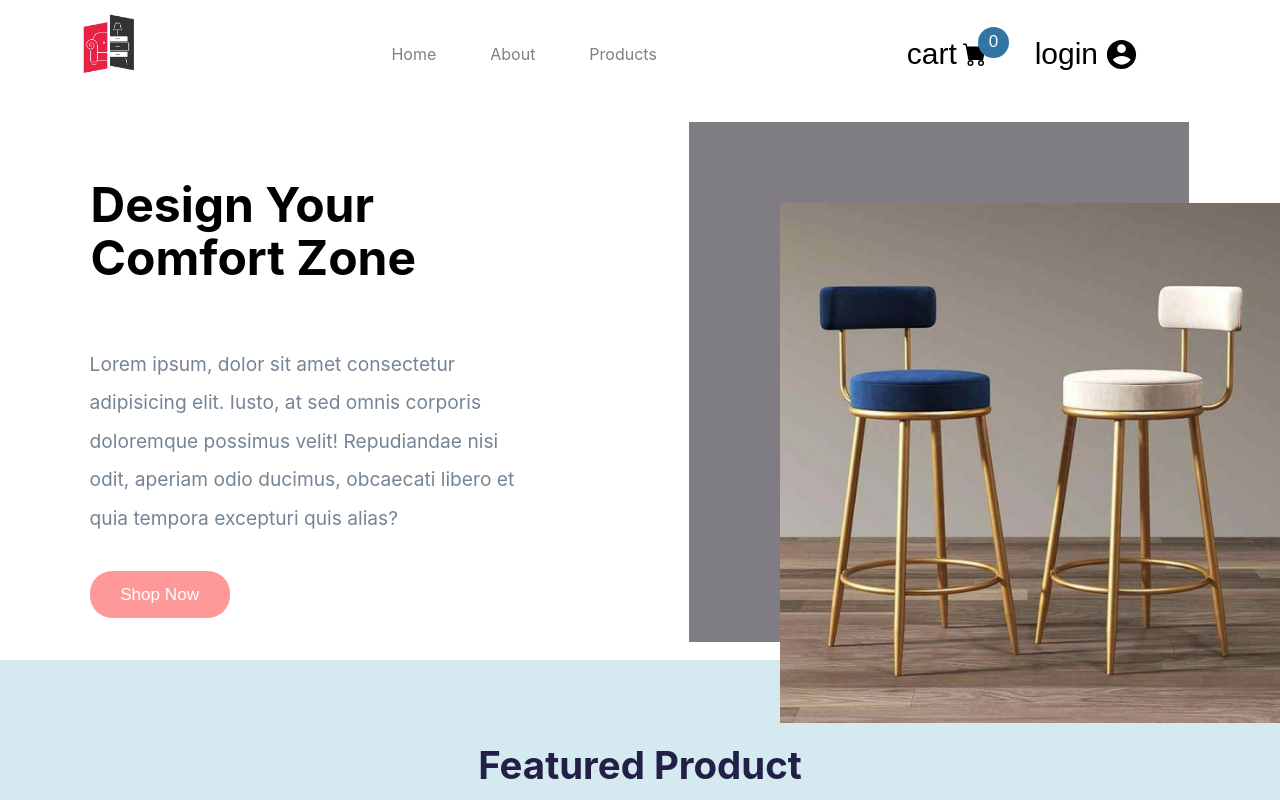
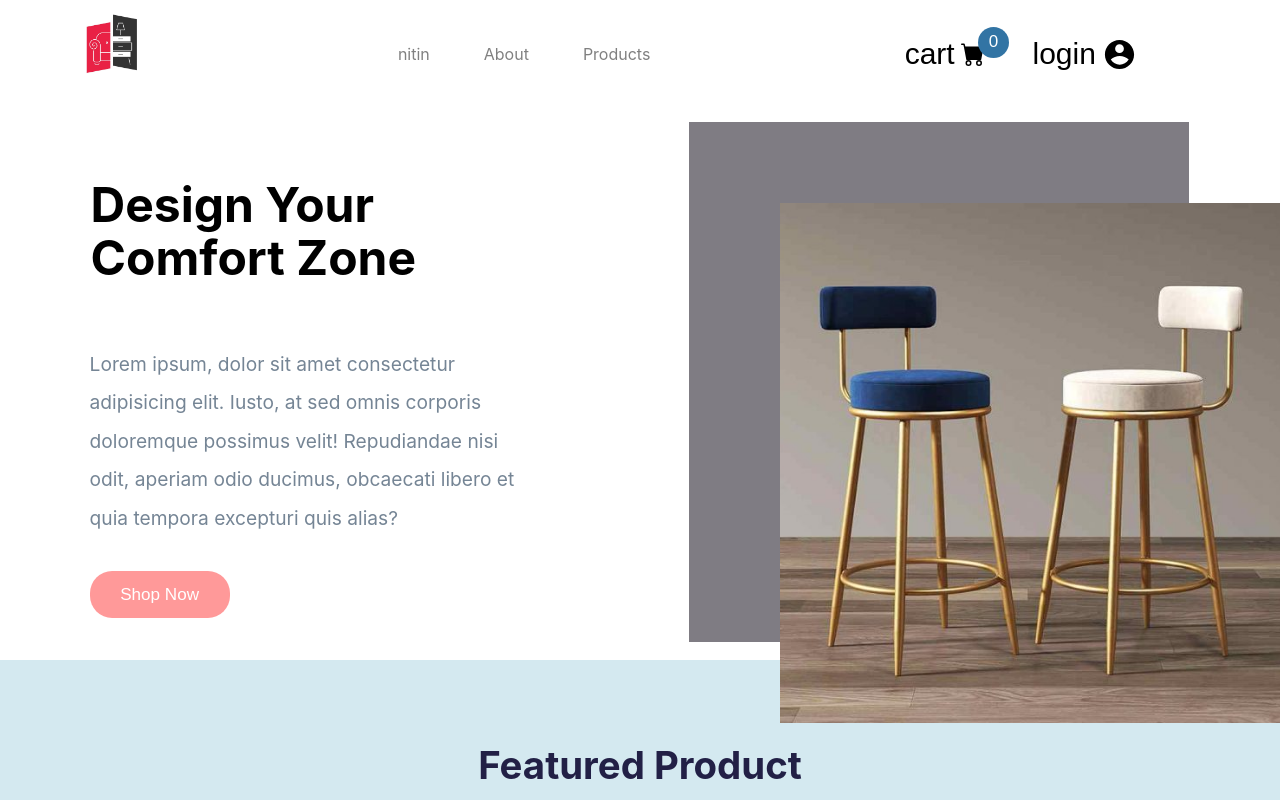
Before and after one commit to nitinthakur404/only-project, a React (Create React App) app: page / in a window 1280 px wide. Shown: the top 800 px of the page. Built offline with nearby package versions, Linux system fonts and the light colour scheme.

Commit message:
change name of home button

```diff
--- a/src/Mainpage/Home/Home.jsx
+++ b/src/Mainpage/Home/Home.jsx
@@ -9,7 +9,6 @@ import Contactus from './Contactus'
 function Home() {
   return (
     <div>
-
       <Navmenubar />
       <FirstUppersection />
       <FeaturedProduct />
--- a/src/Mainpage/Home/Navmenubar.jsx
+++ b/src/Mainpage/Home/Navmenubar.jsx
@@ -25,7 +25,7 @@ function Navmenubar() {
       </div>
       <div className="Menu-options">
         <Link className=".Menu-options-ul" to="/">
-          Home
+          nitin
         </Link>
         <Link to="/about">About</Link>
         <Link to="/Product">Products</Link>
```
